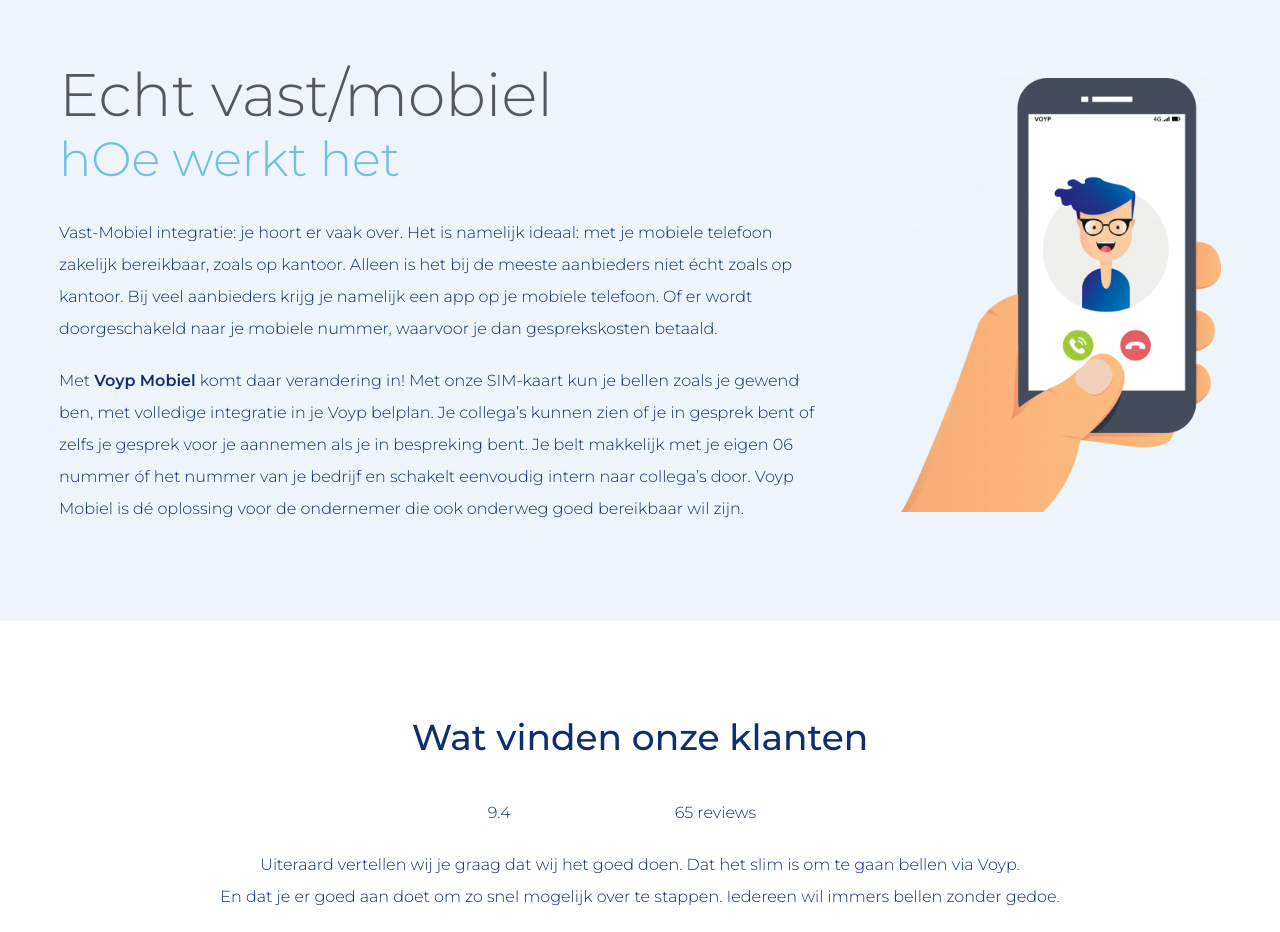
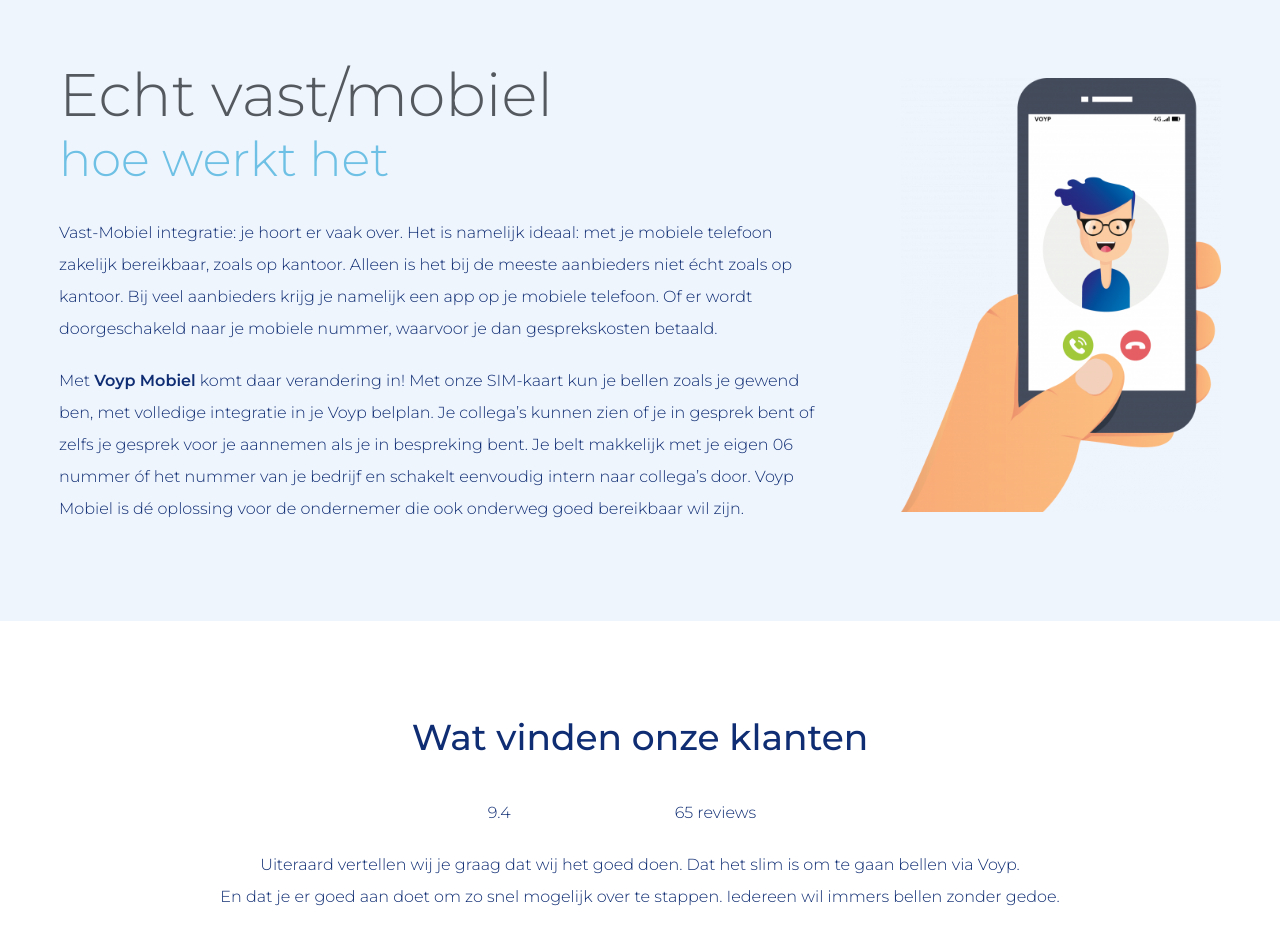
Before and after one commit to ammarriq/voyp, a SvelteKit app: page / in a window 1280 px wide. Shown: the part 2760-3692 px from the top of the page. Built offline with nearby package versions, Linux system fonts and the light colour scheme.

Commit message:
Update +page.svelte
Fix spelling errors

```diff
--- a/src/routes/+page.svelte
+++ b/src/routes/+page.svelte
@@ -6,10 +6,10 @@
 	import Carousel from './Carousel.svelte'
 
 	let words: string[][] = [
-		['het hOOrt', 'jij wilt', 'het kan'],
+		['het hoort', 'jij wilt', 'het kan'],
 		['zonder gedoe', 'zonder addertjes', 'zonder bijbetalen'],
-		['hOe werkt het', 'what is hat'],
-		['what is dat', 'wat heb ik nOdig']
+		['hoe werkt het', 'wat is het'],
+		['what is dat', 'wat heb ik nodig']
 	]
 </script>
 
```
